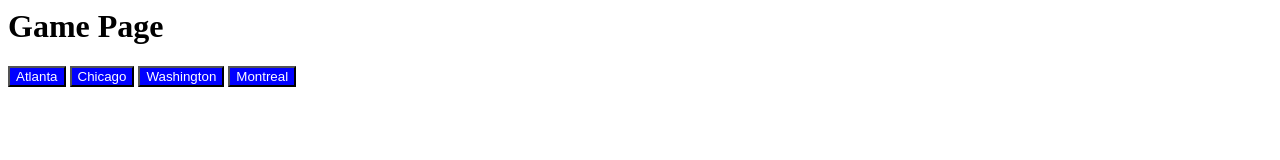
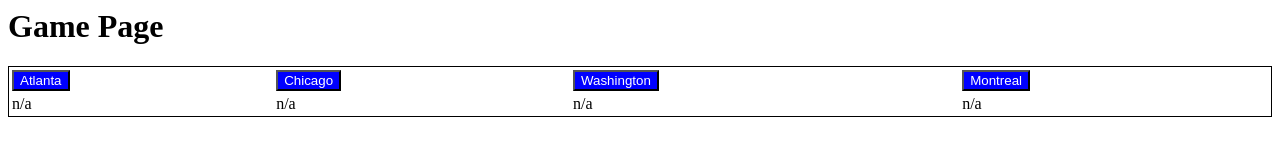
Before and after one commit to ElectricPie/SOFT355, a website: page webPages/gamePage.html in a window 1280 px wide. Drawn offline with Linux system fonts and the light colour scheme.

Commit message:
Game Page Displays Pawn Location
When the game page request for a pawn location update the server send back the index location of the pawns location which the game page then places a number corresponding to the players number;

```diff
--- a/webPages/gamePage.html
+++ b/webPages/gamePage.html
@@ -1,16 +1,35 @@
 <body>
     <h1>Game Page</h1>
 
-    <button type="button" style="background-color: blue; color: white;" id="0">Atlanta</button>
-    <button type="button" style="background-color: blue; color: white;" id="1">Chicago</button>
-    <button type="button" style="background-color: blue; color: white;" id="2">Washington</button>
-    <button type="button" style="background-color: blue; color: white;" id="3">Montreal</button>
+    <table style="width: 100%; border: 1px solid black;">
+        <tr>
+            <td><button type="button" style="background-color: blue; color: white;" id="btn0">Atlanta</button></td>
+            <td><button type="button" style="background-color: blue; color: white;" id="btn1">Chicago</button></td>
+            <td><button type="button" style="background-color: blue; color: white;" id="btn2">Washington</button></td>
+            <td><button type="button" style="background-color: blue; color: white;" id="btn3">Montreal</button></td>
+        </tr>
+        <tr>
+            <td id="pawnSpace0">n/a</td>
+            <td id="pawnSpace1">n/a</td>
+            <td id="pawnSpace2">n/a</td>
+            <td id="pawnSpace3">n/a</td>
+        </tr>
+    </table>
 
     <script>
         socket.emit('requestGameUpdate', {gameCode: localStorage.getItem('lobbyCode')});
 
         socket.on('playerPawnUpdate', function(data) {
+            for (let i = 0; i < 4; i++) {
+                $("#pawnSpace" + data[i]).empty();
+            }
+
             console.log("Message Recived: " + data);
+            for (let i = 0; i < data.length; i++) {
+
+
+                $("#pawnSpace" + data[i]).append(i + "|");
+            }
         });
     </script>
 </body>
```
